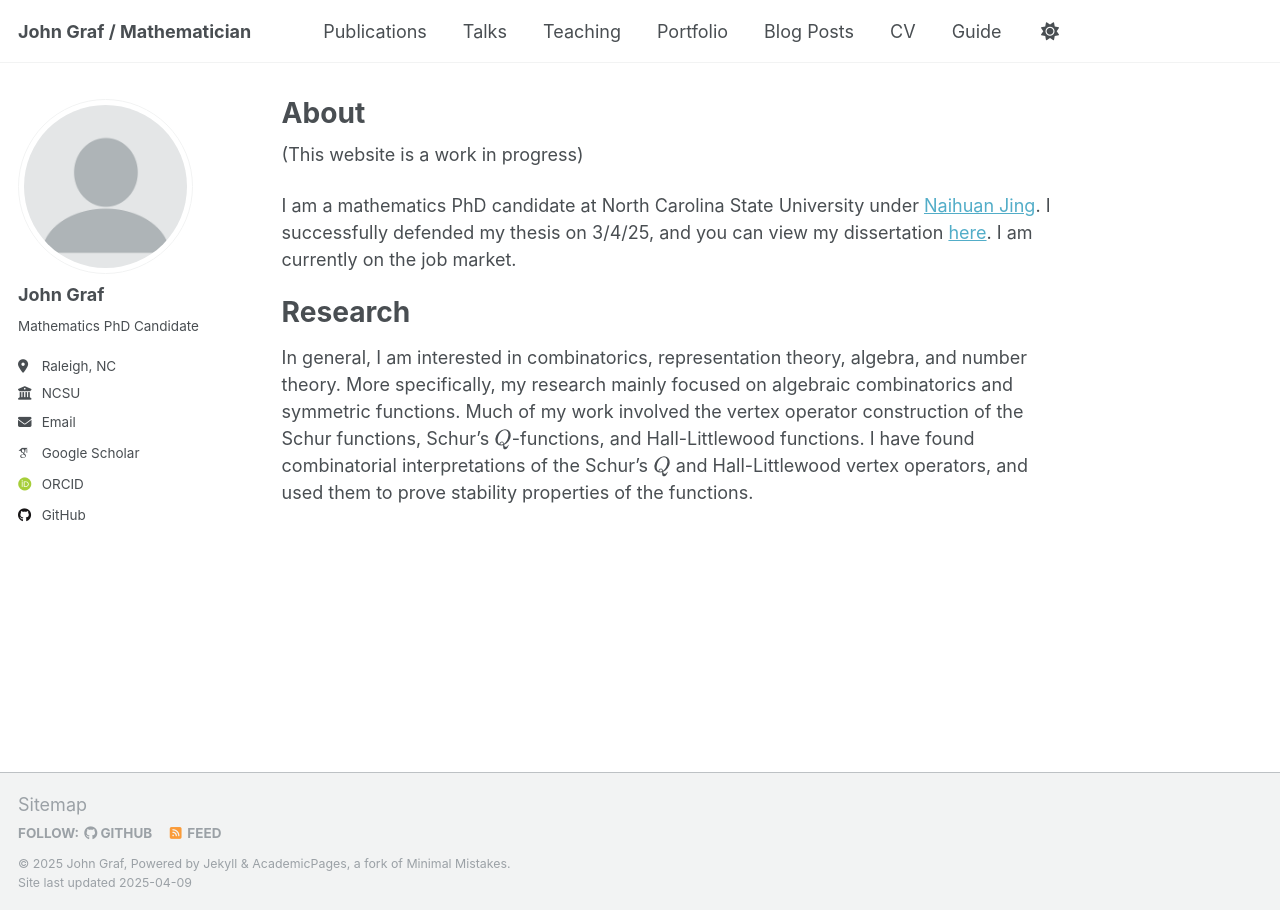
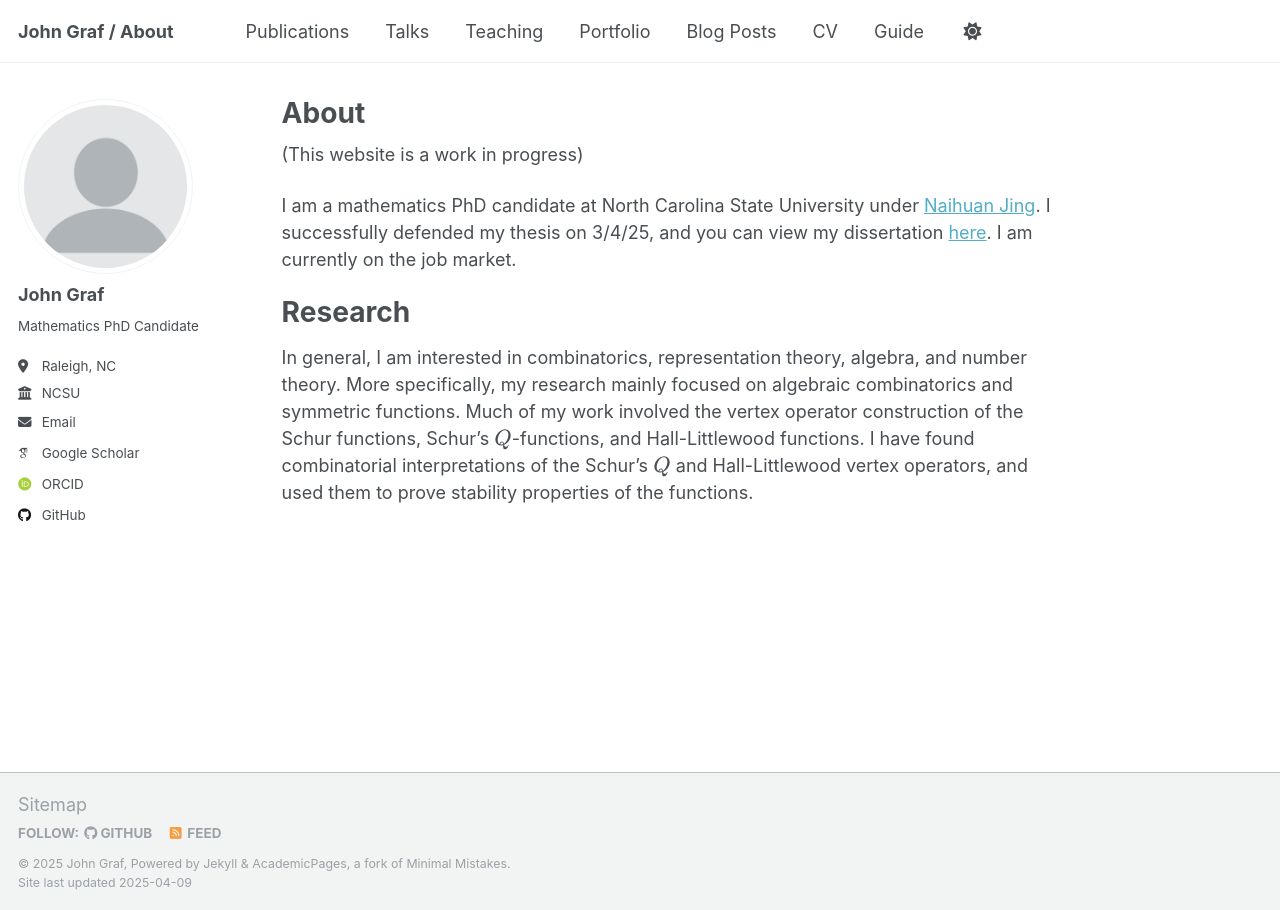
Before and after one commit to j-graf/j-graf.github.io, a Jekyll site: the page built from _pages/about.md, in a window 1280 px wide. Built offline with Jekyll 4.4.1, drawn with Linux system fonts in a browser that asks for light colours; some web fonts are replaced.

Commit message:
Update _config.yml

```diff
--- a/_config.yml
+++ b/_config.yml
@@ -9,7 +9,7 @@
 # Basic Site Settings
 locale                   : "en-US"
 site_theme               : "default"
-title                    : "John Graf / Mathematician"
+title                    : "John Graf / About"
 title_separator          : "-"
 name                     : &name "John Graf"
 description              : &description "Mathematician"
```
